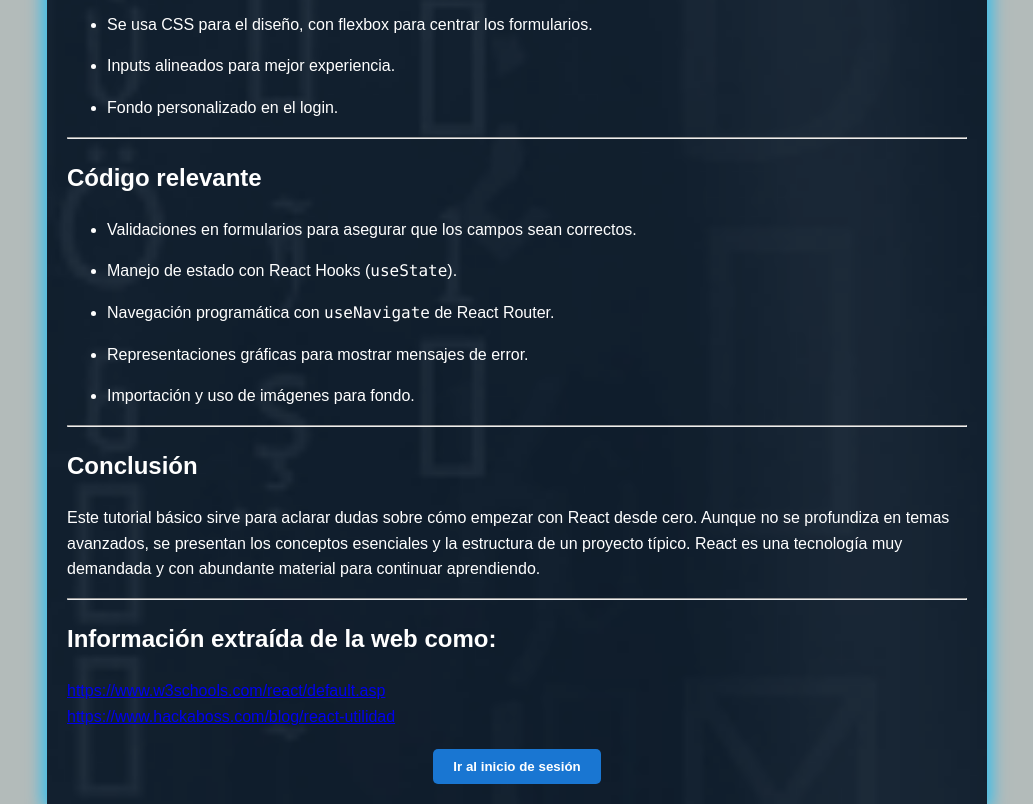
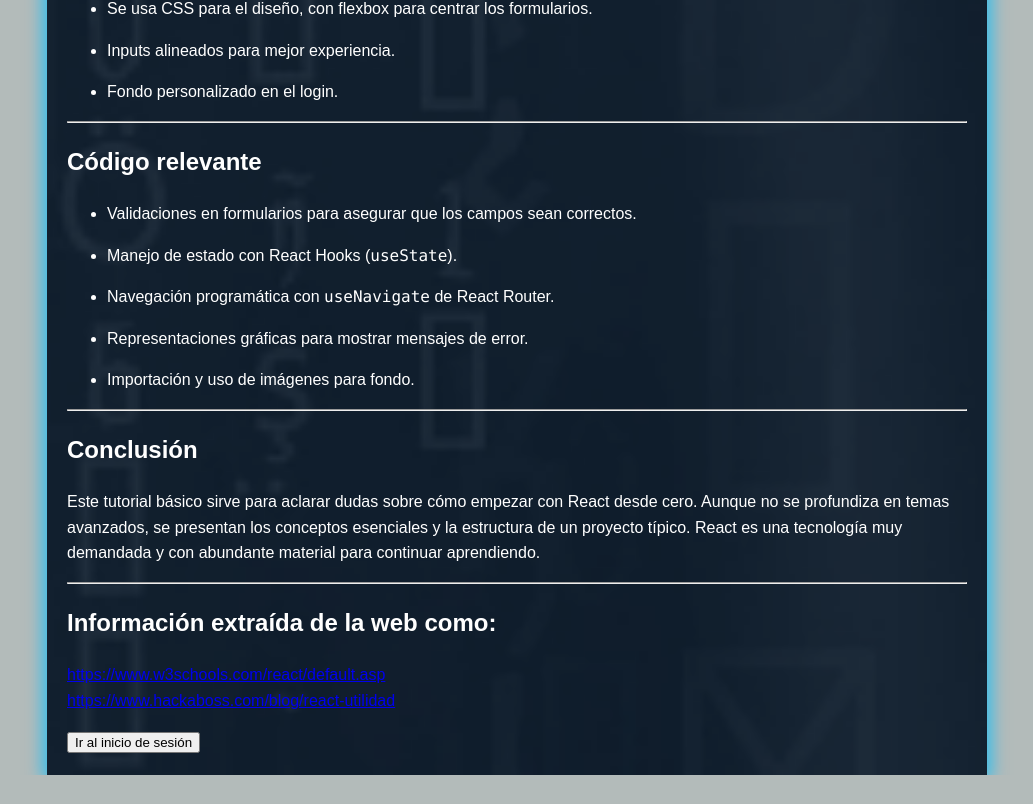
Before and after one commit to nestorguerram/react1, a React (Create React App) app: page /manual in a window 1280 px wide. Shown: the part 6132-6936 px from the top of the page, without its empty margins (123-1156 px from the left). After the commit the page ends 6907 px from the top, so only its background shows below. Built offline with nearby package versions, Linux system fonts and the light colour scheme.

Commit message:
respaldo

```diff
--- a/package.json
+++ b/package.json
@@ -12,6 +12,8 @@
     "react-markdown": "^10.1.0",
     "react-router-dom": "^7.6.3",
     "react-scripts": "5.0.1",
+    "rehype-slug": "^6.0.0",
+    "remark-slug": "^7.0.1",
     "web-vitals": "^2.1.4"
   },
   "scripts": {
--- a/src/Manual.css
+++ b/src/Manual.css
@@ -12,6 +12,7 @@
   background-repeat: no-repeat;
   min-height: 100vh;
   color: white;
+
   position: relative;
   box-shadow: 0 0 15px 5px rgba(0, 191, 255, 0.7);
  } /* Sombra para efecto luz */
@@ -27,18 +28,3 @@
   max-width: 200px;
   text-align: left;
 }
-
-/* Botón para volver al inicio */
-.manual-back-button {
-  margin-top: 20px;
-  padding: 10px 20px;
-  background-color: #1976d2;
-  color: white;
-  border: none;
-  border-radius: 5px;
-  cursor: pointer;
-  font-weight: bold;
-  display: block;
-  margin-left: auto;
-  margin-right: auto;
-}
--- a/src/Manual.jsx
+++ b/src/Manual.jsx
@@ -6,6 +6,9 @@ import ScrollToBottomButton from "./components/ScrollToBottomButton"; // Botón
 import "./Manual.css"; // Importamos estilos externos
 
 // Contenido Markdown que se mostrará en la página
+
+
+
 const markdown = `
 # Introducción y Primeros Pasos con React
 
@@ -159,7 +162,6 @@ Dentro de la carpeta \`src\`, donde reside el núcleo de la aplicación React, s
   - \`index.css\`: Estilos globales que afectan toda la aplicación.
 
 - Archivos JavaScript y JSX (componentes y lógica):
-
   - \`App.js\`: Componente raíz que organiza la estructura general y ruteo de la aplicación.
 
   - \`Dashboard.jsx\`: Componente que representa la vista o sección principal después del login.
@@ -176,7 +178,8 @@ Dentro de la carpeta \`src\`, donde reside el núcleo de la aplicación React, s
 
 Esta descripción aporta claridad sobre cómo está organizado el proyecto, facilitando su comprensión y mantenimiento.
 
-# En Este Proyecto React
+## En este Proyecto React <a id="proyecto-react"></a>
+
 
 ## Objetivo del proyecto
 
@@ -274,12 +277,12 @@ Este tutorial básico sirve para aclarar dudas sobre cómo empezar con React des
 `;
 
 function Manual() {
-  const navigate = useNavigate(); // Hook para navegar entre rutas
+  const navigate = useNavigate();
 
   return (
     <div
       className="manual-container"
-      style={{ backgroundImage: `url(${fondomanual})` }} // Imagen fondo en estilo inline
+      style={{ backgroundImage: `url(${fondomanual})` }}
     >
       {/* Botón para hacer scroll hasta el final */}
       <div className="scroll-button-wrapper">
```
Also changed, not shown: 1 other file (tests, documents, lock files or other folders).
